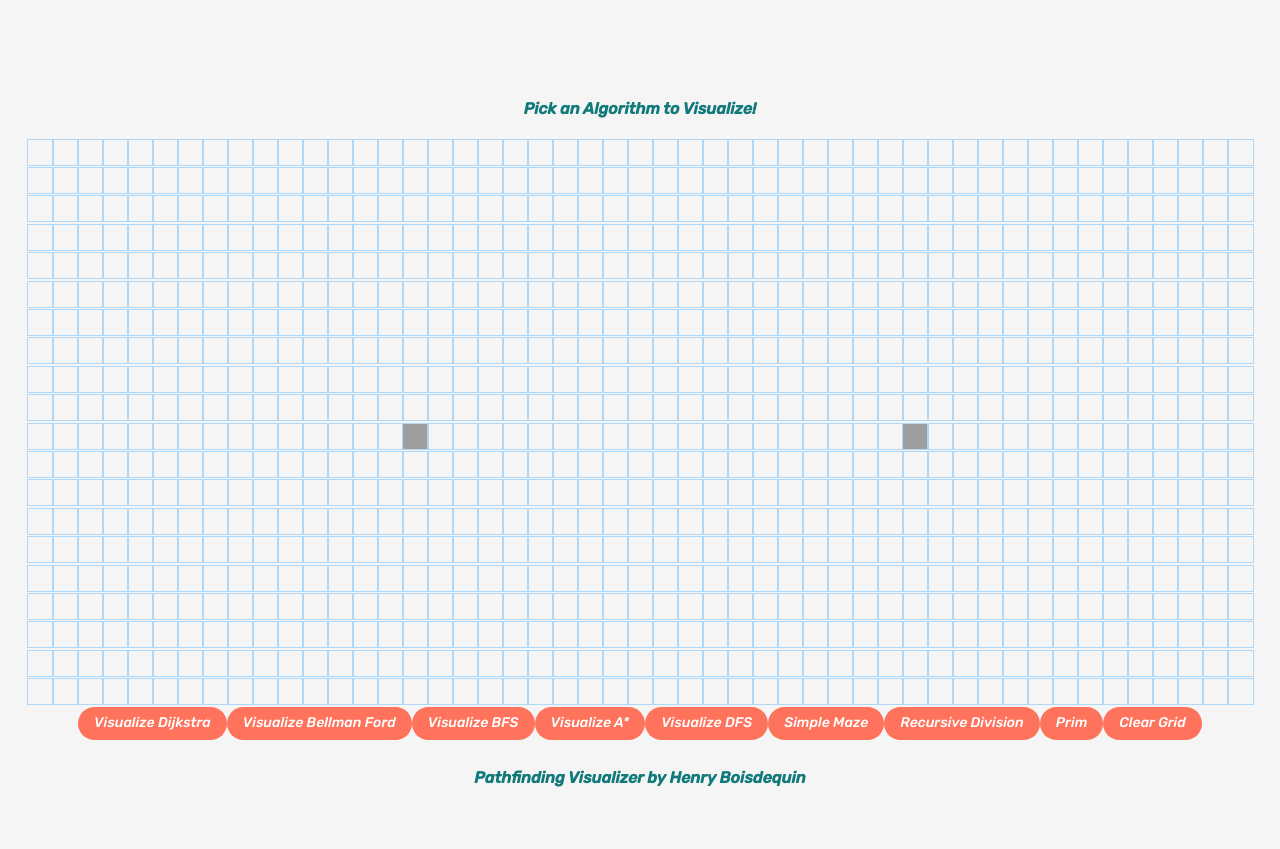
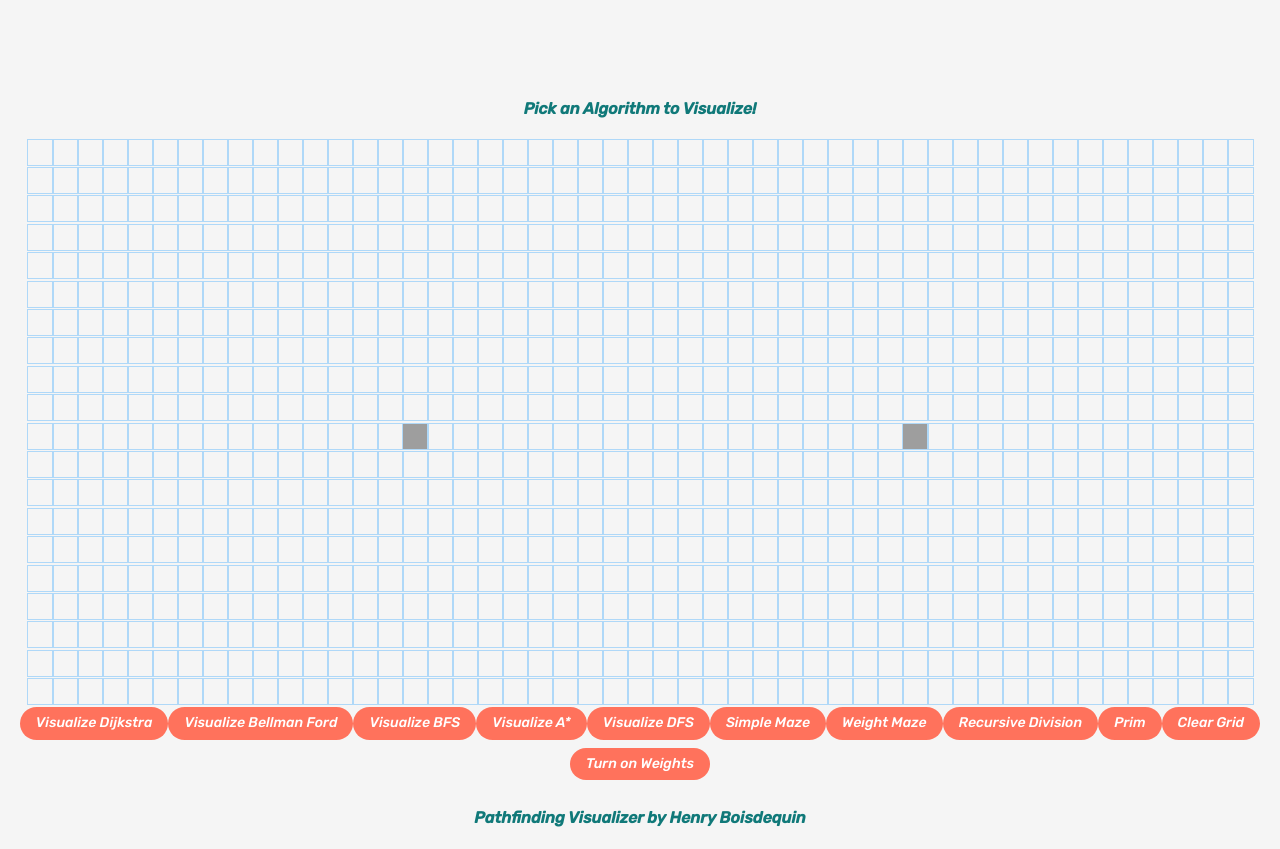
Before and after one commit to henryboisdequin/Pathfinding-Visualiser, a React (Create React App) app: page / in a window 1280 px wide. Before the commit the page ends 808 px from the top, so only its background shows below. Built offline with nearby package versions, Linux system fonts and the light colour scheme; grey boxes are pictures that could not be loaded; the HTML template or start-up script is replaced by a standard one.

Commit message:
added weights + weight maze

```diff
--- a/src/algorithms/aStar.js
+++ b/src/algorithms/aStar.js
@@ -9,6 +9,7 @@ export function aStar(grid, startNode, finishNode) {
     let currentNode = unvisitedNodes.pop();
     if (currentNode.isWall) continue;
     if (currentNode === finishNode) return visitedNodesInOrder;
+    heuristic(currentNode, finishNode);
     currentNode.isVisited = true;
     visitedNodesInOrder.push(currentNode);
     let neighbors = getUnvisitedNeighbors(currentNode, grid);
--- a/src/components/Node/Node.jsx
+++ b/src/components/Node/Node.jsx
@@ -8,6 +8,7 @@ export default class Node extends React.Component {
       isFinish,
       isStart,
       isWall,
+      weight,
       onMouseDown,
       onMouseEnter,
       onMouseUp,
@@ -19,6 +20,8 @@ export default class Node extends React.Component {
       ? "node-start"
       : isWall
       ? "node-wall"
+      : weight
+      ? "node-weight"
       : "";
 
     return (
--- a/src/components/Pathfinder/Pathfinding.css
+++ b/src/components/Pathfinder/Pathfinding.css
@@ -7,6 +7,10 @@ body {
 
 .grid {
   margin: 100px 0 0;
+}
+
+.container {
+  margin-top: 4px;
 }
 
 .button-font {
--- a/src/components/Pathfinder/Pathfinding.jsx
+++ b/src/components/Pathfinder/Pathfinding.jsx
@@ -1,20 +1,32 @@
 import React from "react";
+
+// Styles
+import "./Pathfinding.css";
+import "tachyons";
+
+// Node component
 import Node from "../Node/Node";
-import "tachyons";
+
+// Pathfinding algorithms
 import { dijkstra } from "../../algorithms/dijkstra";
 import { bellmanFord } from "../../algorithms/bellmanFord";
 import { bfs } from "../../algorithms/bfs";
 import { dfs } from "../../algorithms/dfs";
 import { aStar } from "../../algorithms/aStar";
-import "./Pathfinding.css";
+
+// Maze generation
 import { simpleMaze } from "../../mazeGeneration/simpleMaze";
 import { recursiveDivision } from "../../mazeGeneration/recursiveDivision";
 import { prim } from "../../mazeGeneration/prim";
+import { weightMaze } from "../../mazeGeneration/weightMaze";
+
+// Util
 import {
   getInitialGrid,
   toggleWall,
   toggleStart,
   toggleEnd,
+  toggleWeight,
   START_NODE_ROW,
   START_NODE_COL,
   FINISH_NODE_ROW,
@@ -34,6 +46,8 @@ export default class PathfindingVisualiser extends React.Component {
       end: [FINISH_NODE_ROW, FINISH_NODE_COL],
       visualizing: false,
       message: "Pick an Algorithm to Visualize!",
+      weightMode: false,
+      ifWeightedAlgorithm: true,
     };
   }
 
@@ -43,12 +57,14 @@ export default class PathfindingVisualiser extends React.Component {
   }
 
   handleMouseDown(row, col) {
-    const { start, end, grid, visualizing } = this.state;
+    const { start, end, grid, visualizing, weightMode } = this.state;
     if (visualizing) return;
     if (row === start[0] && col === start[1]) {
       this.setState({ movingStart: true });
     } else if (row === end[0] && col === end[1]) {
       this.setState({ movingEnd: true });
+    } else if (weightMode) {
+      toggleWeight(this.state.grid, row, col);
     } else {
       toggleWall(this.state.grid, row, col);
     }
@@ -56,6 +72,13 @@ export default class PathfindingVisualiser extends React.Component {
       grid: grid,
       mouseIsPressed: true,
     });
+  }
+
+  changeWeightMode() {
+    const { weightMode } = this.state;
+    weightMode
+      ? this.setState({ weightMode: false })
+      : this.setState({ weightMode: true });
   }
 
   handleMouseEnter(row, col) {
@@ -67,6 +90,7 @@ export default class PathfindingVisualiser extends React.Component {
       end,
       grid,
       visualizing,
+      weightMode,
     } = this.state;
 
     if (!mouseIsPressed) return;
@@ -83,6 +107,8 @@ export default class PathfindingVisualiser extends React.Component {
       toggleEnd(grid, row, col);
       toggleEnd(grid, end[0], end[1]);
       this.setState({ end: [row, col], movingEnd: true });
+    } else if (weightMode) {
+      toggleWeight(grid, row, col);
     } else {
       toggleWall(grid, row, col);
     }
@@ -109,12 +135,15 @@ export default class PathfindingVisualiser extends React.Component {
     }
   }
 
-  animateMaze(nodesInMaze) {
+  animateMaze(nodesInMaze, weights = false) {
     for (let i = 0; i <= nodesInMaze.length; i++) {
       setTimeout(() => {
         const node = nodesInMaze[i];
-        document.getElementById(`node-${node.row}-${node.col}`).className =
-          "node node-wall";
+        !weights
+          ? (document.getElementById(`node-${node.row}-${node.col}`).className =
+              "node node-wall")
+          : (document.getElementById(`node-${node.row}-${node.col}`).className =
+              "node node-weight");
       }, 10 * i);
     }
   }
@@ -128,6 +157,7 @@ export default class PathfindingVisualiser extends React.Component {
       [START_NODE_ROW, START_NODE_COL],
       [FINISH_NODE_ROW, FINISH_NODE_COL]
     );
+
     this.setState({
       start: [START_NODE_ROW, START_NODE_COL],
       end: [FINISH_NODE_ROW, FINISH_NODE_COL],
@@ -151,6 +181,9 @@ export default class PathfindingVisualiser extends React.Component {
         } else if (node.isWall) {
           document.getElementById(`node-${node.row}-${node.col}`).className =
             "node node-wall";
+        } else if (node.weight > 0) {
+          document.getElementById(`node-${node.row}-${node.col}`).className =
+            "node weight";
         }
         if (row === start[0] && col === start[1]) {
           document.getElementById(`node-${start[0]}-${start[1]}`).className =
@@ -181,6 +214,7 @@ export default class PathfindingVisualiser extends React.Component {
     this.setState({
       message:
         "Visualizing Dijkstra, a weighted algorithm which guarantees the shortest path.",
+      ifWeightedAlgorithm: true,
     });
     const { grid, start, end } = this.state;
     this.setState({ visualizing: true });
@@ -198,6 +232,7 @@ export default class PathfindingVisualiser extends React.Component {
     this.setState({
       message:
         "Visualizing Bellman Ford, a weighted algorithm which guarantees the shortest path.",
+      ifWeightedAlgorithm: true,
     });
     const { grid, start, end } = this.state;
     this.setState({ visualizing: true });
@@ -219,6 +254,7 @@ export default class PathfindingVisualiser extends React.Component {
     this.setState({
       message:
         "Visualizing BFS, an unweighted algorithm which guarantees the shortest path.",
+      ifWeightedAlgorithm: false,
     });
     const { grid, start, end } = this.state;
     this.setState({ visualizing: true });
@@ -236,6 +272,7 @@ export default class PathfindingVisualiser extends React.Component {
     this.setState({
       message:
         "Visualizing DFS, an unweighted algorithm which does not guarantee the shortest path.",
+      ifWeightedAlgorithm: false,
     });
     const { grid, start, end } = this.state;
     this.setState({ visualizing: true });
@@ -253,6 +290,7 @@ export default class PathfindingVisualiser extends React.Component {
     this.setState({
       message:
         "Visualizing A*, a weighted algorithm which guarantees the shortest path.",
+      ifWeightedAlgorithm: false,
     });
     const { grid, start, end } = this.state;
     this.setState({ visualizing: true });
@@ -272,6 +310,12 @@ export default class PathfindingVisualiser extends React.Component {
     simpleMaze(grid);
   }
 
+  visualizeWeightMaze() {
+    const { grid, start, end } = this.state;
+    this.unvisitNodes(true, start, end);
+    weightMaze(grid);
+  }
+
   visualizeRecursiveDivision() {
     const { grid, start, end } = this.state;
     this.unvisitNodes(true, start, end);
@@ -287,18 +331,31 @@ export default class PathfindingVisualiser extends React.Component {
   }
 
   render() {
-    const { grid, mouseIsPressed, message, visualizing } = this.state;
+    const {
+      grid,
+      mouseIsPressed,
+      message,
+      visualizing,
+      ifWeightedAlgorithm,
+    } = this.state;
     if (!visualizing) {
       return (
-        <>
-          {/* <h1 className="title">Pathfinding Visualizer</h1> */}
+        <div className="container">
           <div className="grid">
+            {/* <h1 className="title">Pathfinding Visualizer</h1> */}
             <h4>{message}</h4>
             {grid.map((row, rowIdx) => {
               return (
                 <div key={rowIdx}>
                   {row.map((node, nodeIdx) => {
-                    const { row, col, isFinish, isStart, isWall } = node;
+                    const {
+                      row,
+                      col,
+                      isFinish,
+                      isStart,
+                      isWall,
+                      weight,
+                    } = node;
                     return (
                       <Node
                         key={nodeIdx}
@@ -306,6 +363,7 @@ export default class PathfindingVisualiser extends React.Component {
                         isFinish={isFinish}
                         isStart={isStart}
                         isWall={isWall}
+                        weight={weight}
                         mouseIsPressed={mouseIsPressed}
                         onMouseDown={(row, col) =>
                           this.handleMouseDown(row, col)
@@ -358,6 +416,12 @@ export default class PathfindingVisualiser extends React.Component {
               Simple Maze
             </button>
             <button
+              onClick={() => this.visualizeWeightMaze()}
+              className="button f6 grow no-underline br-pill ph3 pv2 mb2 dib white bg-light-red button-font"
+            >
+              Weight Maze
+            </button>
+            <button
               onClick={() => this.visualizeRecursiveDivision()}
               className="button f6 grow no-underline br-pill ph3 pv2 mb2 dib white bg-light-red button-font"
             >
@@ -375,6 +439,13 @@ export default class PathfindingVisualiser extends React.Component {
             >
               Clear Grid
             </button>
+            <button
+              disabled={ifWeightedAlgorithm || visualizing ? false : true}
+              onClick={() => this.changeWeightMode()}
+              className="button f6 grow no-underline br-pill ph3 pv2 mb2 dib white bg-light-red button-font"
+            >
+              Turn on Weights
+            </button>
           </div>
           <h4>
             <a
@@ -385,11 +456,11 @@ export default class PathfindingVisualiser extends React.Component {
             </a>{" "}
             by Henry Boisdequin
           </h4>
-        </>
+        </div>
       );
     } else {
       return (
-        <>
+        <div className="container">
           {/* <h1 className="title">Pathfinding Visualizer</h1> */}
           <div className="grid">
             <h4>{message}</h4>
@@ -458,6 +529,13 @@ export default class PathfindingVisualiser extends React.Component {
             </button>
             <button
               disabled
+              onClick={() => this.visualizeWeightMaze()}
+              className="button f6 grow no-underline br-pill ph3 pv2 mb2 dib white bg-light-green button-font"
+            >
+              Weight Maze
+            </button>
+            <button
+              disabled
               className="f6 no-underline br-pill ph3 pv2 mb2 dib white bg-light-green button-font"
             >
               Recursive Division
@@ -474,6 +552,13 @@ export default class PathfindingVisualiser extends React.Component {
             >
               Clear Grid
             </button>
+            <button
+              disabled={ifWeightedAlgorithm ? false : true}
+              onClick={() => this.changeWeightMode()}
+              className="button f6 grow no-underline br-pill ph3 pv2 mb2 dib white bg-light-red button-font"
+            >
+              Turn on Weights
+            </button>
           </div>
           <h4>
             <a
@@ -484,7 +569,7 @@ export default class PathfindingVisualiser extends React.Component {
             </a>{" "}
             by Henry Boisdequin
           </h4>
-        </>
+        </div>
       );
     }
   }
--- a/src/helper.js
+++ b/src/helper.js
@@ -44,6 +44,10 @@ export const toggleEnd = (grid, row, col) => {
   grid[row][col].isFinish = !grid[row][col].isFinish;
 };
 
+export const toggleWeight = (grid, row, col) => {
+  grid[row][col].weight = 5;
+};
+
 export function getNodesInShortestPathOrder(finishNode) {
   const nodesInShortestPathOrder = [];
   let currentNode = finishNode;
--- a/src/mazeGeneration/prim.js
+++ b/src/mazeGeneration/prim.js
@@ -1,8 +1,15 @@
 import { toggleWall } from "../helper";
 
 export function prim(grid) {
+  primHelper(grid);
   addInnerWalls(grid, true, 1, 47, 1, 17);
   addOuterWalls(grid, 49, 20);
+}
+
+function primHelper(grid) {
+  for (const node of grid) {
+    node.isWall = true;
+  }
 }
 
 function addOuterWalls(grid, width, height) {
--- /dev/null
+++ b/src/mazeGeneration/weightMaze.js
@@ -0,0 +1,16 @@
+import { toggleWeight } from "../helper";
+
+export function weightMaze(grid) {
+  for (let row = 0; row < 20; row++) {
+    for (let col = 0; col < 49; col++) {
+      let random = Math.random();
+      if (
+        (random <= 0.1 || random >= 0.85) &&
+        !grid[row][col].isStart &&
+        !grid[row][col].isEnd
+      ) {
+        toggleWeight(grid, row, col);
+      }
+    }
+  }
+}
```
Also changed, not shown: src/components/Node/Node.css (+7 -3 lines).
